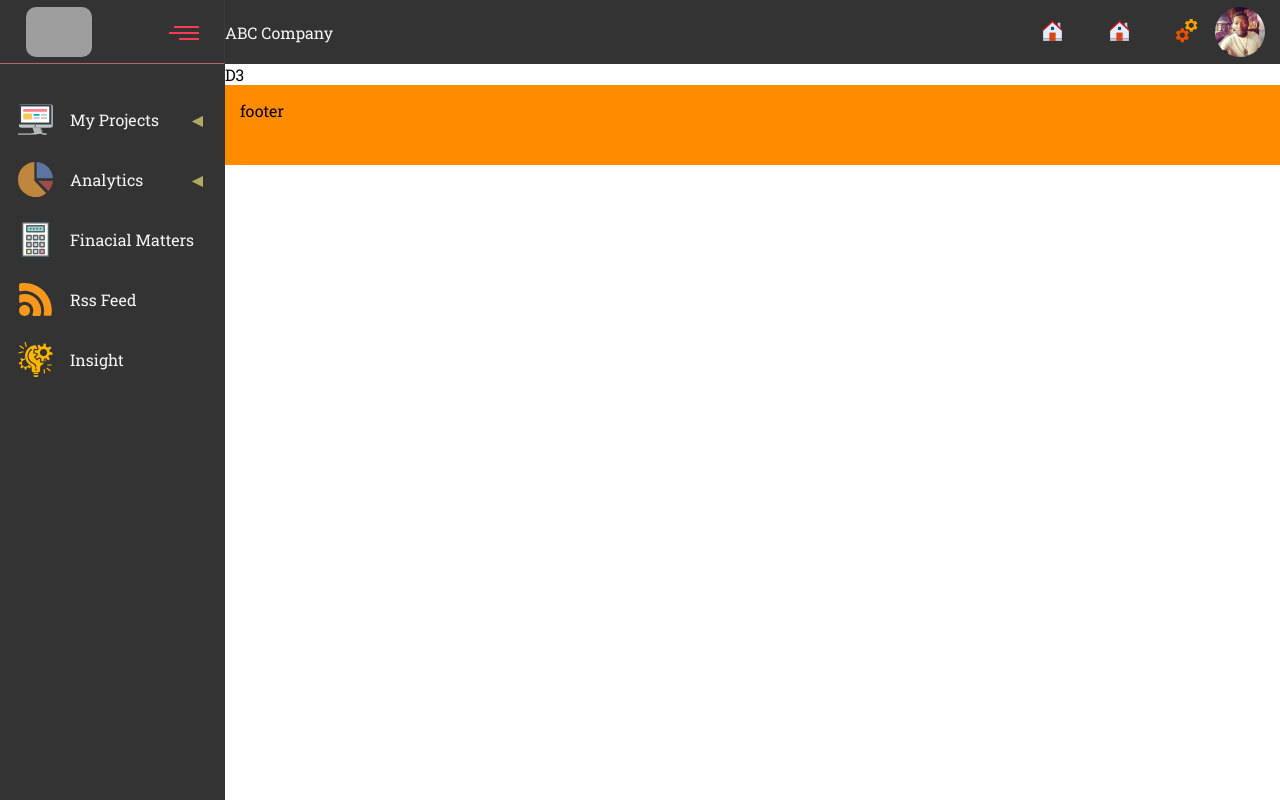
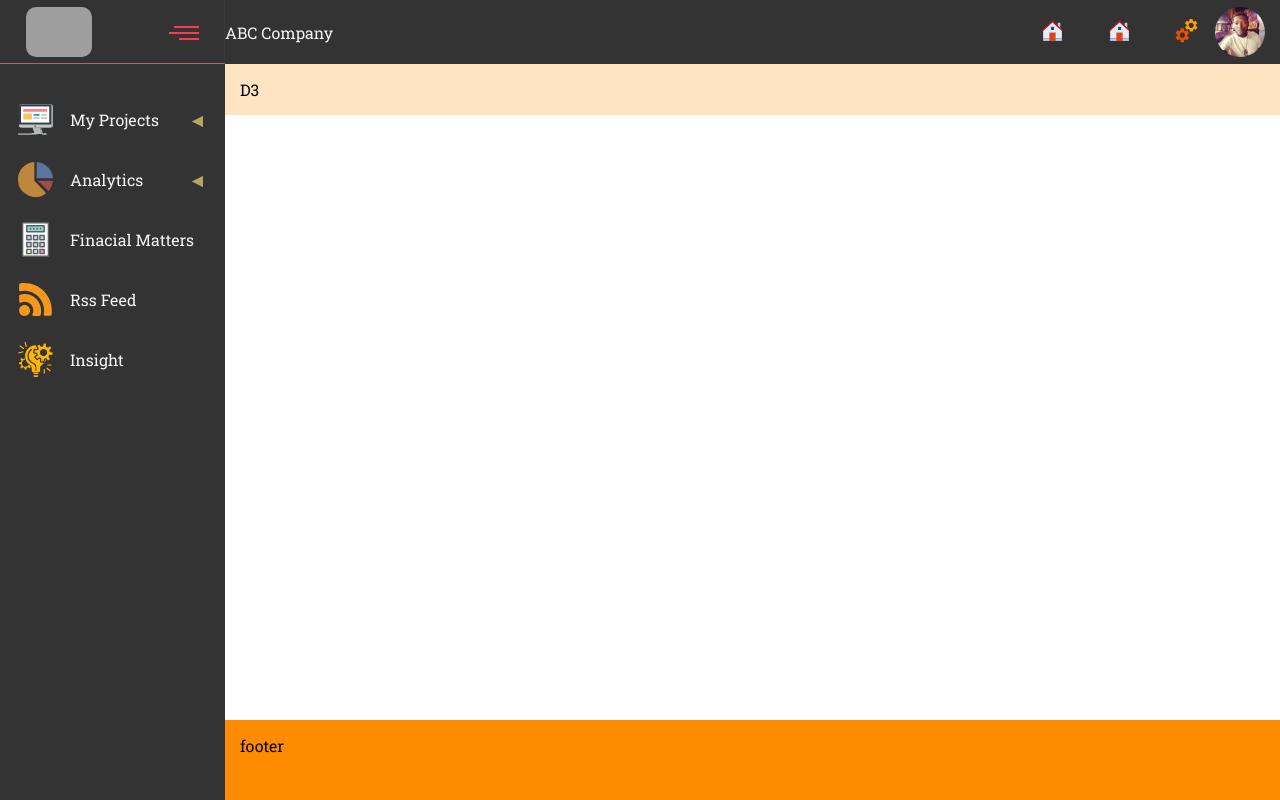
Before and after one commit to swisscodes/project-ts, a React (Create React App) app: page /d3 in a window 1280 px wide. Built offline with nearby package versions, Linux system fonts and the light colour scheme; grey boxes are pictures that could not be loaded.

Commit message:
added links to navigate back when logo image clicked

```diff
--- a/src/components/aside/aside-content/aside-content-items/asideData.tsx
+++ b/src/components/aside/aside-content/aside-content-items/asideData.tsx
@@ -33,7 +33,7 @@ const sideBarData:ArrayOfSideMenu = [
     },
     {
         id:2,
-        url:'',
+        url:'analytics',
         icon:'analytics',
         label:'Analytics',
         subItem: [
--- a/src/components/aside/aside-nav/AsideNav.tsx
+++ b/src/components/aside/aside-nav/AsideNav.tsx
@@ -1,14 +1,19 @@
 import './asidenav.css'
-// import goldenview from './goldenview.jpeg'
 import logo from './logo.png'
 import React from 'react'
+import { useNavigate } from 'react-router-dom';
 
 function AsideNav({slideIn, toggleClick=(f:MouseEvent)=> f}:any) {
+
+  let navigate = useNavigate();
+
   return (
     <div className='aside-nav-container'>
 			<div className={slideIn?`${'aside-nav-main-full'}`:`${'aside-nav-main'}`}>
         <div className='aside-nav-logo'>
-          <div className={slideIn?`${'image-logo-hide'}`:`${'image-logo'}`}><img src={logo} alt="" /></div>
+          <div className={slideIn?`${'image-logo-hide'}`:`${'image-logo'}`}>
+            <img src={logo} alt="" onClick={() => navigate('/') }/>
+          </div>
           <div className='aside-svg'>
             <svg className='svg-nav' onClick={(e)=>toggleClick(e)}>
             <g className='grouped-toggle-path'>
--- a/src/components/d3/D3.tsx
+++ b/src/components/d3/D3.tsx
@@ -9,7 +9,9 @@ function D3() {
   console.log(state)
 
   return (
-    <div>D3</div>
+    <div className='d3-container'>
+      <div className='d3-main util-15px-pad'>D3</div>
+    </div>
   )
 }
 
--- a/src/components/d3/d3.css
+++ b/src/components/d3/d3.css
@@ -0,0 +1,3 @@
+.d3-main {
+    background-color: bisque;
+}
--- a/src/components/home/MainContent.tsx
+++ b/src/components/home/MainContent.tsx
@@ -4,7 +4,7 @@ import React from 'react'
 function MainContent() {
   return (
     <div className='main-content-container'>
-      <div className='content-wrap'>
+      <div className='content-wrap util-15px-pad'>
         <div>femi Update</div>
         <div>jooooo Latest</div>
       </div>
--- a/src/components/home/maincontent.css
+++ b/src/components/home/maincontent.css
@@ -1,13 +1,11 @@
 .main-content-container {
-    max-width: var(--content-max-width);
-    margin: 0 auto;
+
 }
 
 
 .content-wrap {
     display: flex;
     justify-content: space-between;
-    height: calc(90vh - var(--navbar-height));
+    min-height: calc(90vh - var(--navbar-height));
     background-color: darkkhaki;
-    padding: 15px;
 }
--- a/src/index.css
+++ b/src/index.css
@@ -207,3 +207,9 @@ img {
 ::-webkit-scrollbar-thumb:hover {
   background: #555;
 }
+
+
+/* CSS UTULITY CLASSES */
+.util-15px-pad {
+  padding: 15px;
+}
--- a/src/layout/main-layout/MainLayout.tsx
+++ b/src/layout/main-layout/MainLayout.tsx
@@ -22,22 +22,22 @@ function MainLayout() {
 		{loggedIn?
     <div className='whole-wrapper'>
 
-			<div className={toggle?`${"layout_aside-nav-full"}`:'layout_aside-nav'} ref={topNavRef}>
+			<div className={toggle?`${'layout_aside-nav-full'}`:'layout_aside-nav'} ref={topNavRef}>
 				<AsideNav slideIn={toggle} toggleClick={setToggle} />
 			</div>
 
-			<div className="layout_aside-content" ref={navContentRef}>
+			<div className='layout_aside-content' ref={navContentRef}>
 				<AsideContent slideIn={toggle} isMobile={isMobile} toggleClick={setToggle} subState={subState} setSubState={setSubState}/>
 			</div>
 
-			<div className="layout-nav">
+			<div className='layout-nav'>
 				<NavBar slideIn={toggle}/>
 			</div>
 
 
-			<div className="layout-main_content">
+			<div className='layout-main_content'>
 
-				<MainRoutes />
+				<div className='layout-main_content-body'><MainRoutes /></div>
 				<Footer />
 
 			</div>
--- a/src/layout/main-layout/mainlayout.css
+++ b/src/layout/main-layout/mainlayout.css
@@ -41,6 +41,12 @@
 .layout-main_content {
     grid-area: main_content;
     /* background-color: darkkhaki; */
+}
+
+.layout-main_content-body {
+    max-width: var(--content-max-width);
+    margin: 0 auto;
+    min-height: calc(90vh - var(--navbar-height));
 }
 
 
```
